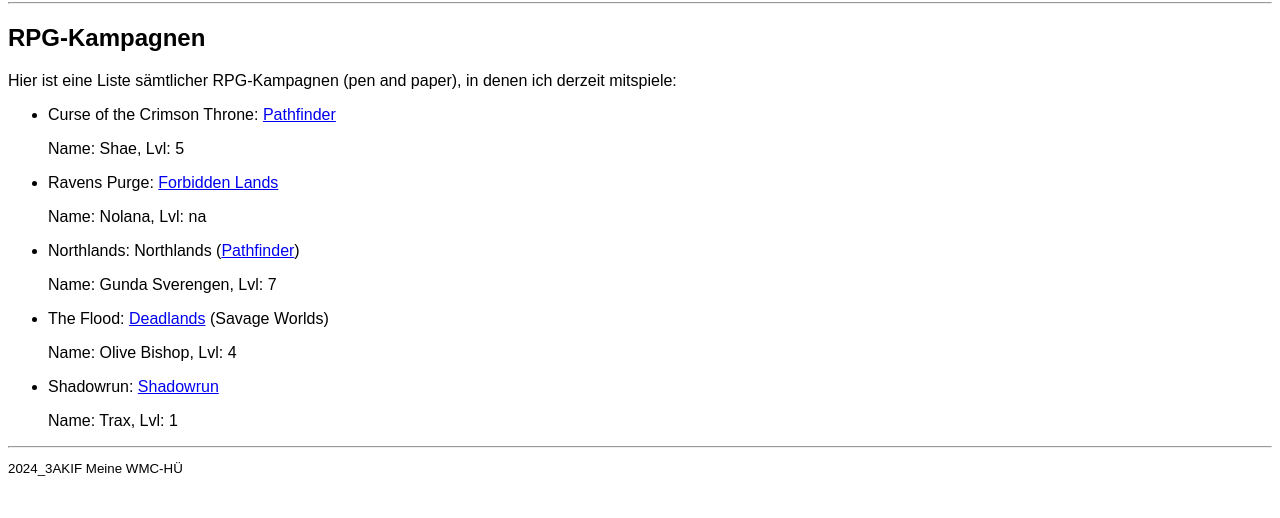
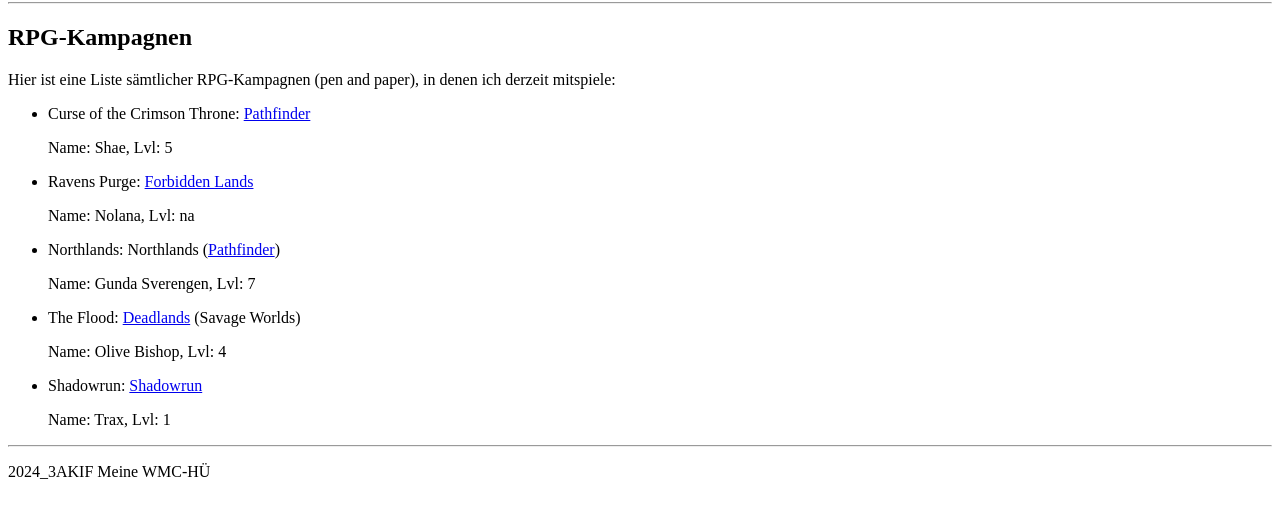
Before and after one commit to RamonaHattinger/WMC_3AKIF, a plain HTML site: page index.html in a window 1280 px wide. Shown: the part 78-596 px from the top of the page. Drawn offline with Linux system fonts and the light colour scheme.

Commit message:
not sure

```diff
--- a/index.html
+++ b/index.html
@@ -7,15 +7,6 @@
 
 	<title>Mona's Roleplaying Madness</title>
 </head>
-
-<style>
-    body {
-        font-family: Arial, Helvetica, sans-serif;
-    }
-    footer {
-        font-size: smaller;
-    }
-</style>
 
 <body>
     <header>
```
